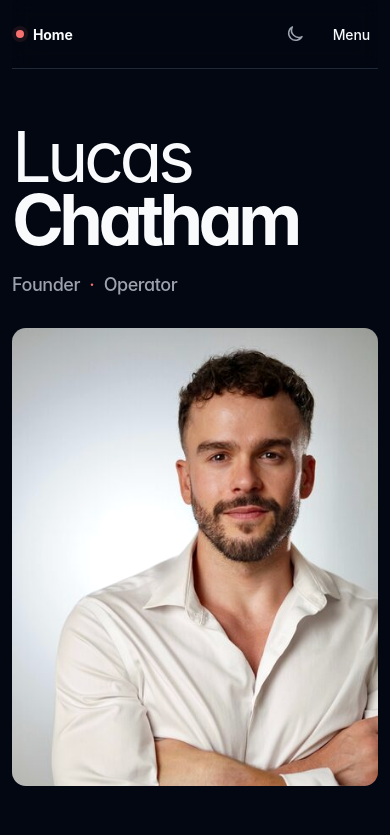
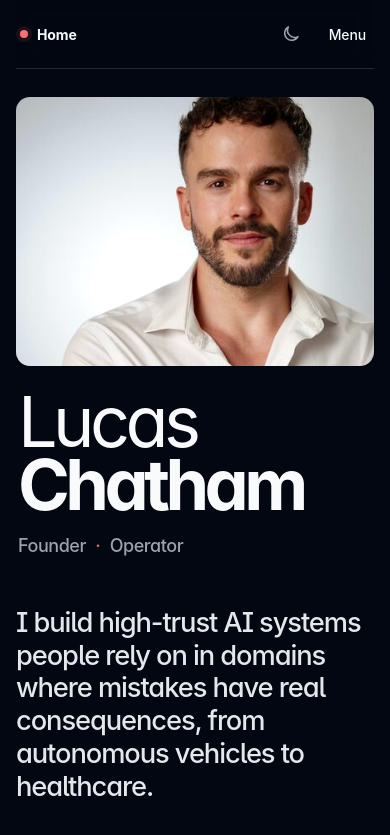
Before and after one commit to lucaschatham/lucaschatham, a Next.js app: page / in a window 390 px wide. Shown: the top 835 px of the page. Built offline with nearby package versions, Linux system fonts and the light colour scheme.

Commit message:
Stack homepage hero on mobile

```diff
--- a/app/redesign.css
+++ b/app/redesign.css
@@ -1130,12 +1130,12 @@ summary:focus-visible,
 
   .hero-cine {
     grid-template-columns: 1fr;
-    gap: 30px;
-    margin-top: 42px;
+    gap: 24px;
+    margin-top: 28px;
   }
 
   .hero-copy {
-    padding: 14px 0 0;
+    padding: 0 2px;
   }
 
   .hero-cine .name {
@@ -1143,13 +1143,19 @@ summary:focus-visible,
   }
 
   .hero-role {
-    margin-top: 20px;
+    margin-top: 16px;
   }
 
   .hero-portrait {
+    order: -1;
     min-height: 0;
-    max-height: 700px;
+    max-height: none;
     border-radius: 14px;
+  }
+
+  .hero-portrait img {
+    aspect-ratio: 4 / 3;
+    object-position: center 18%;
   }
 
   .lede {
@@ -1214,7 +1220,7 @@ summary:focus-visible,
 
 @media (max-width: 480px) {
   .page {
-    width: min(100% - 24px, 1152px);
+    width: min(100% - 32px, 1152px);
   }
 
   .nav a.home-link {
--- a/components/manifest.tsx
+++ b/components/manifest.tsx
@@ -261,7 +261,7 @@ export function Hero() {
         <img
           src="/images/lucas-portrait-clean.jpg"
           srcSet="/images/lucas-portrait-clean-430.jpg 430w, /images/lucas-portrait-clean-860.jpg 860w, /images/lucas-portrait-clean.jpg 1200w"
-          sizes="(max-width: 700px) 100vw, 420px"
+          sizes="(max-width: 780px) calc(100vw - 32px), (max-width: 1200px) 42vw, 500px"
           alt="Portrait of Lucas Chatham"
           width="1200"
           height="1800"
```
